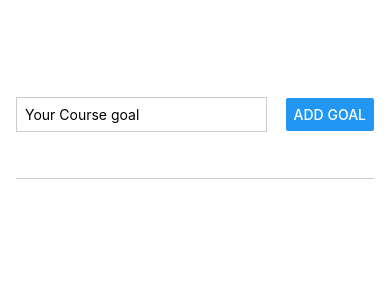
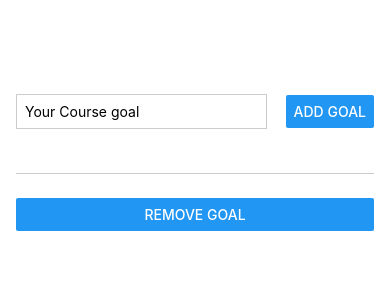
Before and after one commit to maniplek/mobile-app-development, a React Native app: screen / in a window 390 px wide. Shown: the top 300 px of the page. Built offline with nearby package versions, Linux system fonts and the light colour scheme.

Commit message:
added remove btn

```diff
--- a/App.js
+++ b/App.js
@@ -27,6 +27,7 @@ export default function App() {
         />
         <Button title="Add Goal" onPress={addGoalHandler} />
       </View>
+      <Button title="remove goal" onPress={addGoalHandler} />
       <View>
 
       </View>
```
